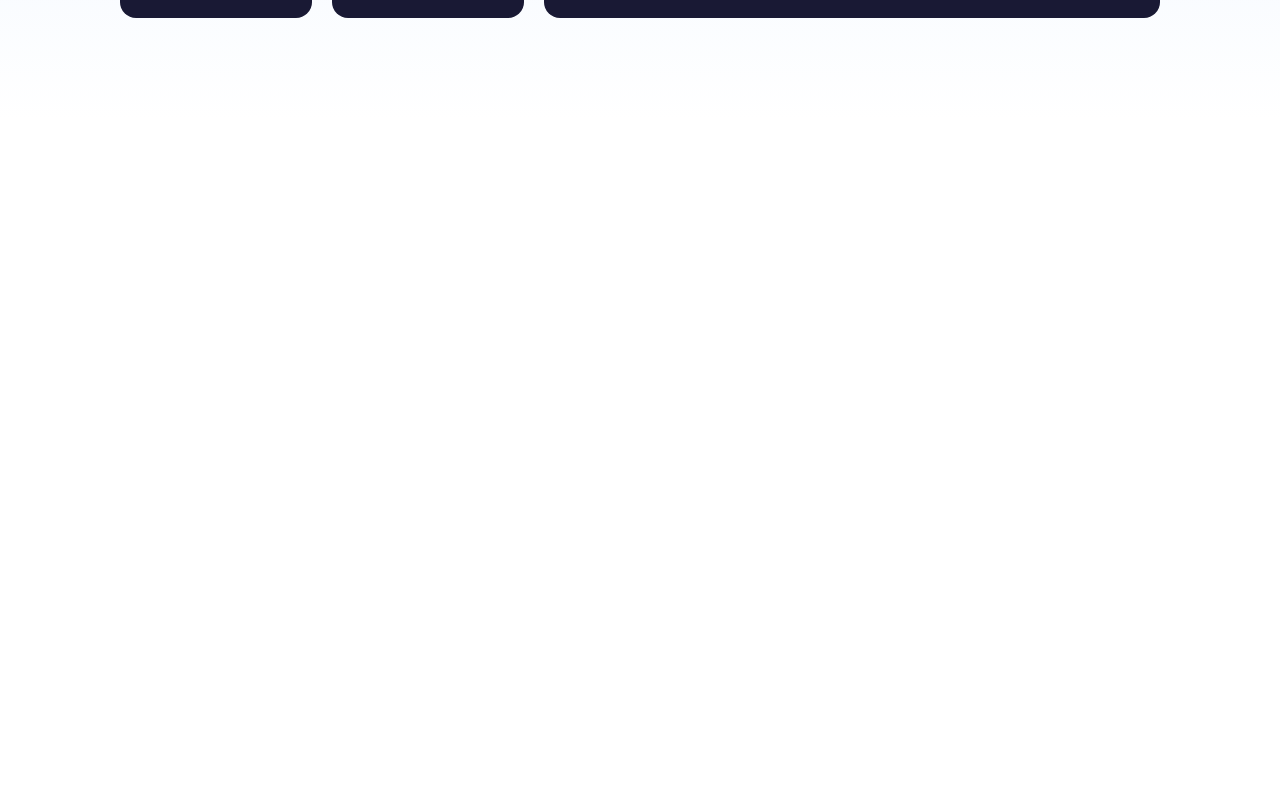
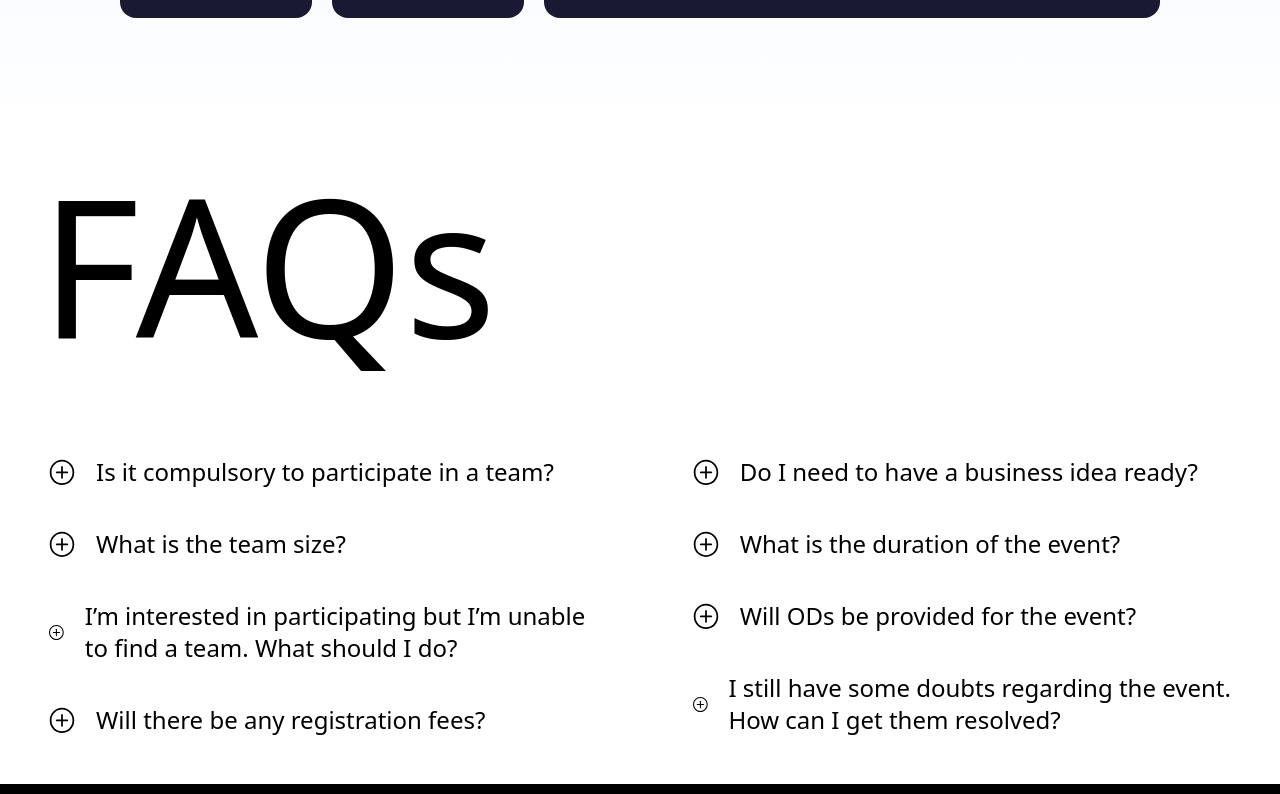
Before and after one commit to sawaraunakk31/FuturePreneurs-24, a Next.js app: page / in a window 1280 px wide. Shown: the part 1480-2274 px from the top of the page. Before the commit the page ends 1600 px from the top, so only its background shows below. Built offline with nearby package versions, Linux system fonts and the light colour scheme; no server answers; a web font is replaced by a local one.

Commit message:
changes to faq

```diff
--- a/app/page.js
+++ b/app/page.js
@@ -1,14 +1,14 @@
 import React from 'react';
-import HeroSection from '@/components/landingPage/heroSection';
 import Animation from '@/components/landingPage/animation';
 import Timeline from '@/components/landingPage/timeline';
+import Faqpage from '@/components/FAQcomp/faqpage';
 
 export default function page() {
   return (
     <main className='min-h-screen'>
     <Animation/>
-
     <Timeline />
+    <Faqpage/>
     </main>
   )
 }
--- a/components/FAQcomp/FaqMainContent.jsx
+++ b/components/FAQcomp/FaqMainContent.jsx
@@ -1,49 +1,147 @@
-// import Accordian from "./Accordian";
-// import { useState } from "react";
+// import Dropdownlogo from "@/components/dropdownlogo";
 
 // const FaqMainContent = () => {
-//   const [showAnsNumber, setShowAnsNumber] = useState(-1);
-
-//   const handleClick = (id) => {
-//     setShowAnsNumber(id === showAnsNumber ? -1 : id);
-//   };
-
 //   const faqs = [
-//     { id: 1, q: "Is it compulsory to participate in a team?", ans: ["Yes, it is compulsory to participate as a team."] },
-//     { id: 2, q: "What is the team size?", ans: ["Team can consist of 3 to 4 members."] },
-//     { id: 3, q: "I’m interested in participating but I’m unable to find a team. What should I do?", ans: ["You can register without a team; we will provide a team for you."] },
-//     { id: 4, q: "Will there be any registration fees?", ans: ["No, the event is free of cost."] },
-//     { id: 5, q: "Do I need to have a business idea ready?", ans: ["No, we provide support for idea development throughout the event - just bring your enthusiasm!"] },
-//     { id: 6, q: "What is the duration of the event?", ans: ["The event will be conducted from 10:00 AM to 5:00 PM."] },
-//     { id: 7, q: "Will ODs be provided for the event?", ans: ["Yes, ODs will be provided for the duration of the event."] },
-//     { id: 8, q: "I still have some doubts regarding the event. How can I get them resolved?", ans: ["Contact:", "Anuj Khokhar +91 8827995405", "Yashita Jindal +91 7696780371 "] },
+//     { id: 1, q: "Is it compulsory to participate in a team?", ans: `Yes, it is compulsory to participate as a team.` },
+//     { id: 2, q: "What is the team size?", ans: `Team can consist of 3 to 4 members.` },
+//     { id: 3, q: "I’m interested in participating but I’m unable to find a team. What should I do?", ans: `You can register without a team; we will provide a team for you.` },
+//     { id: 4, q: "Will there be any registration fees?", ans: `No, the event is free of cost.` },
+//     { id: 5, q: "Do I need to have a business idea ready?", ans: `No, we provide support for idea development throughout the event - just bring your enthusiasm!` },
+//     { id: 6, q: "What is the duration of the event?", ans: `The event will be conducted from 10:00 AM to 5:00 PM.` },
+//     { id: 7, q: "Will ODs be provided for the event?", ans: `Yes, ODs will be provided for the duration of the event.` },
+//     { id: 8, q: "I still have some doubts regarding the event. How can I get them resolved?", ans: `Contact: Anuj Khokhar: +91 8827995405 \n Yashita Jindal: +91 7696780371` },
 //   ];
 
-//   const faqSection = faqs.map((questionObj) => (
-//     <Accordian key={questionObj.id} {...questionObj} handleClick={handleClick} showAnsNumber={showAnsNumber} />
-//   ));
+//   const Dropdown = () => {
+//     document.addEventListener("click", (e) => {
+//       const dropdownLogo = e.target.closest("Dropdownlogo");
+//       if (dropdownLogo) {
+//         dropdownLogo.nextElementSibling.style.display = "block";
+//       }
+//     });
+//   }
 
 //   return (
-//     <section className="relative min-h-[80vh] w-full flex justify-center items-center">
-//       <Image alt="background space image" src={bg} layout="fill" className="object-cover z-[-10]" />
-//       <div className="flex flex-col sm:flex-row gap-10 items-center w-3/4">
-//         <div className="w-full sm:w-1/2 flex sm:flex-col items-center gap-5 sm:gap-0">
-//           <div className="w-1/2 sm:w-full">
-//             <Image src={faqAstro} alt="Astronaut" className="pointer-events-none" />
-//           </div>
-//           <div>
-//             <h1 className="text-2xl sm:text-3xl">
-//               <div>Answers To Some</div>
-//               <div>Commonly Asked Questions.</div>
-//             </h1>
-//           </div>
+//     <main className="m-12">
+//         <div className="flex gap-20 justify-around">
+//             <div className="flex flex-col gap-10">
+//                 <div className="flex items-center gap-5">
+//                     <Dropdownlogo onClick={Dropdown} id="1"/>
+//                     <div className="flex flex-col">
+//                         <p className="text-2xl w-[fit-content] after:hidden after:content-[''] after:w-full after:h-[2px] after:bg-[#000000]">{faqs[0].q}</p>
+//                         <p className="hidden" >{faqs[0].ans}</p>
+//                     </div>
+//                 </div>
+//                 <div className="flex items-center gap-5">
+//                     <Dropdownlogo onClick={Dropdown} id="2"/>
+//                     <div className="flex flex-col">
+//                         <p className="text-2xl w-[fit-content] after:hidden after:content-[''] after:w-full after:h-[2px] after:bg-[#000000]">{faqs[1].q}</p>
+//                         <p className="hidden">{faqs[1].ans}</p>
+//                     </div>
+//                 </div>
+//                 <div className="flex items-center gap-5">
+//                     <Dropdownlogo onClick={Dropdown} id="3"/>
+//                     <div className="flex flex-col">
+//                         <p className="text-2xl w-[fit-content] after:hidden after:content-[''] after:w-full after:h-[2px] after:bg-[#000000]">{faqs[2].q}</p>
+//                         <p className="hidden">{faqs[2].ans}</p>
+//                     </div>
+//                 </div>
+//                 <div className="flex items-center gap-5">
+//                     <Dropdownlogo onClick={Dropdown} id="4"/>
+//                     <div className="flex flex-col">
+//                         <p className="text-2xl w-[fit-content] after:hidden after:content-[''] after:w-full after:h-[2px] after:bg-[#000000]">{faqs[3].q}</p>
+//                         <p className="hidden">{faqs[3].ans}</p>
+//                     </div>
+//                 </div>
+//             </div>
+//             <div className="flex flex-col gap-10">
+//                 <div className="flex items-center gap-5">
+//                     <Dropdownlogo onClick={Dropdown} id="5"/>
+//                     <div className="flex flex-col">
+//                         <p className="text-2xl w-[fit-content] after:hidden after:content-[''] after:w-full after:h-[2px] after:bg-[#000000]">{faqs[4].q}</p>
+//                         <p className="hidden">{faqs[4].ans}</p>
+//                     </div>
+//                 </div>
+//                 <div className="flex items-center gap-5">
+//                     <Dropdownlogo onClick={Dropdown} id="6"/>
+//                     <div className="flex flex-col">
+//                         <p className="text-2xl w-[fit-content] after:hidden after:content-[''] after:w-full after:h-[2px] after:bg-[#000000]">{faqs[5].q}</p>
+//                         <p className="hidden">{faqs[5].ans}</p>
+//                     </div>
+//                 </div>
+//                 <div className="flex items-center gap-5">
+//                     <Dropdownlogo onClick={Dropdown} id="7"/>
+//                     <div className="flex flex-col">
+//                         <p className="text-2xl w-[fit-content] after:hidden after:content-[''] after:w-full after:h-[2px] after:bg-[#000000]">{faqs[6].q}</p>
+//                         <p className="hidden">{faqs[6].ans}</p>
+//                     </div>
+//                 </div>
+//                 <div className="flex items-center gap-5">
+//                     <Dropdownlogo onClick={Dropdown} id="8"/>
+//                     <div className="flex flex-col">
+//                         <p className="text-2xl w-[fit-content] after:hidden after:content-[''] after:w-full after:h-[2px] after:bg-[#000000]">{faqs[7].q}</p>
+//                         <p className="hidden">{faqs[7].ans}</p>
+//                     </div>
+//                 </div>
+//             </div>
 //         </div>
-//         <div className="w-full sm:w-1/2 h-full flex flex-col gap-2 items-start">
-//           {faqSection}
-//         </div>
-//       </div>
-//     </section>
+//     </main>
 //   );
 // };
 
 // export default FaqMainContent;
+
+import Dropdownlogo from "../dropdownlogo";
+
+const FaqMainContent = () => {
+  const faqs = [
+    { id: 1, q: "Is it compulsory to participate in a team?", ans: `Yes, it is compulsory to participate as a team.` },
+    { id: 2, q: "What is the team size?", ans: `Team can consist of 3 to 4 members.` },
+    { id: 3, q: "I’m interested in participating but I’m unable to find a team. What should I do?", ans: `You can register without a team; we will provide a team for you.` },
+    { id: 4, q: "Will there be any registration fees?", ans: `No, the event is free of cost.` },
+    { id: 5, q: "Do I need to have a business idea ready?", ans: `No, we provide support for idea development throughout the event - just bring your enthusiasm!` },
+    { id: 6, q: "What is the duration of the event?", ans: `The event will be conducted from 10:00 AM to 5:00 PM.` },
+    { id: 7, q: "Will ODs be provided for the event?", ans: `Yes, ODs will be provided for the duration of the event.` },
+    { id: 8, q: "I still have some doubts regarding the event. How can I get them resolved?", ans: `Contact: Anuj Khokhar: +91 8827995405 \n Yashita Jindal: +91 7696780371` },
+  ];
+
+  const Dropdown = () => {
+    document.addEventListener("click", (e) => {
+      const dropdownLogo = e.target.closest("Dropdownlogo");
+      if (dropdownLogo) {
+        dropdownLogo.nextElementSibling.style.display = "block";
+      }
+    });
+  }
+
+  return (
+    <main className="m-12">
+      <div className="flex flex-col gap-10 lg:flex-row lg:gap-20 justify-around">
+        <div className="flex flex-col gap-10">
+          {faqs.slice(0, 4).map((faq) => (
+            <div key={faq.id} className="flex items-center gap-5">
+              <Dropdownlogo onClick={Dropdown} id={faq.id} />
+              <div className="flex flex-col">
+                <p className="text-2xl w-[fit-content]">{faq.q}</p>
+                <p className="hidden">{faq.ans}</p>
+              </div>
+            </div>
+          ))}
+        </div>
+        <div className="flex flex-col gap-10">
+          {faqs.slice(4).map((faq) => (
+            <div key={faq.id} className="flex items-center gap-5">
+              <Dropdownlogo onClick={Dropdown} id={faq.id} />
+              <div className="flex flex-col">
+                <p className="text-2xl w-[fit-content]">{faq.q}</p>
+                <p className="hidden">{faq.ans}</p>
+              </div>
+            </div>
+          ))}
+        </div>
+      </div>
+    </main>
+  );
+};
+
+export default FaqMainContent;
--- a/components/FAQcomp/faqpage.jsx
+++ b/components/FAQcomp/faqpage.jsx
@@ -0,0 +1,19 @@
+import "../../app/globals.css";
+import FaqHeader from "./FaqHeader";
+import Footer from "@/components/footer";
+import FaqMainContent from "@/components/FAQcomp/FaqMainContent";
+import BgImage from  "@/assests/assests/FAQs.png";
+
+
+export default function Faqpage(){
+    return(
+        <>
+        <main className="overflow-auto" >
+
+        <FaqHeader/>
+        <FaqMainContent/>
+        <Footer/>
+        </main>
+        </>
+    )
+}
--- /dev/null
+++ b/components/dropdownlogo.jsx
@@ -0,0 +1,13 @@
+import React from 'react';
+
+const Dropdownlogo = () => {
+  return (
+    <svg width="28" height="29" viewBox="0 0 28 29" fill="none" xmlns="http://www.w3.org/2000/svg">
+      <path d="M14 26.9792C7.245 26.9792 1.75 21.3315 1.75 14.3889C1.75 7.44625 7.245 1.79861 14 1.79861C20.755 1.79861 26.25 7.44625 26.25 14.3889C26.25 21.3315 20.755 26.9792 14 26.9792ZM14 3.59723C8.2075 3.59723 3.5 8.43549 3.5 14.3889C3.5 20.3423 8.2075 25.1806 14 25.1806C19.7925 25.1806 24.5 20.3423 24.5 14.3889C24.5 8.43549 19.7925 3.59723 14 3.59723Z" fill="black"/>
+      <path d="M14 20.684C13.51 20.684 13.125 20.2883 13.125 19.7847V8.99306C13.125 8.48944 13.51 8.09375 14 8.09375C14.49 8.09375 14.875 8.48944 14.875 8.99306V19.7847C14.875 20.2883 14.49 20.684 14 20.684Z" fill="black"/>
+      <path d="M19.25 15.2882H8.75C8.26 15.2882 7.875 14.8925 7.875 14.3889C7.875 13.8853 8.26 13.4896 8.75 13.4896H19.25C19.74 13.4896 20.125 13.8853 20.125 14.3889C20.125 14.8925 19.74 15.2882 19.25 15.2882Z" fill="black"/>
+    </svg>
+  );
+};
+
+export default Dropdownlogo;
--- a/components/landingPage/animation.jsx
+++ b/components/landingPage/animation.jsx
@@ -1,13 +1,7 @@
 'use client';
 import React from 'react';
-import Image from 'next/image';
-import Navbar from '/components/Navbar'; // Ensure this import path is correct
-import RegisterButton from '@/components/registerButton';
-import CountdownTimer from '@/components/counter';
-import Header from '/components/Header/Header';
 import vid_bg from '@/assests/assests/vid_bg.mp4';
 import HeroSection from './heroSection';
-import noiseTexture from '/assests/assests/noiseTexture.png';
 const VideoBackground = () => {
     return (
         <div className="relative w-full h-screen overflow-hidden">
--- a/components/landingPage/timeline.jsx
+++ b/components/landingPage/timeline.jsx
@@ -149,13 +149,13 @@ export default function Timeline() {
 
           {/* Logo Circle - Positioned over the Timeline and Date Cards */}
           <div
-  className="absolute bg-black rounded-full border-[1rem] border-t-[1rem] border-b-[1rem] border-t-purple-300 border-b-white flex items-center justify-center text-white font-bold z-10
+  className="absolute bg-black rounded-full border-[1rem] border-t-[1rem] border-b-[1rem] border-t-purple-300 border-b-white flex items-center justify-center text-white font-bold z-00
               w-32 h-32 md:w-36 md:h-36 lg:w-48 lg:h-48
               top-1/2 lg:left-[20%] md:left-[25%] translate-x-[-50%] translate-y-[-50%]"
 >
   <img
     src={logoImg.src}
-    className="object-contain max-w-full max-h-full md:w-20 md:h-20 lg:w-24 lg:h-24"
+    className="object-contain max-w-full max-h-full md:w-20 md:h-20 lg:w-24 lg:h-24 "
     alt="logo"
   />
 </div>
```
Also changed, not shown: components/FAQcomp/Accordian.jsx (+51 -51 lines), components/footer.jsx (+0 -19 lines), assests/assests/FAQs.png (added).
